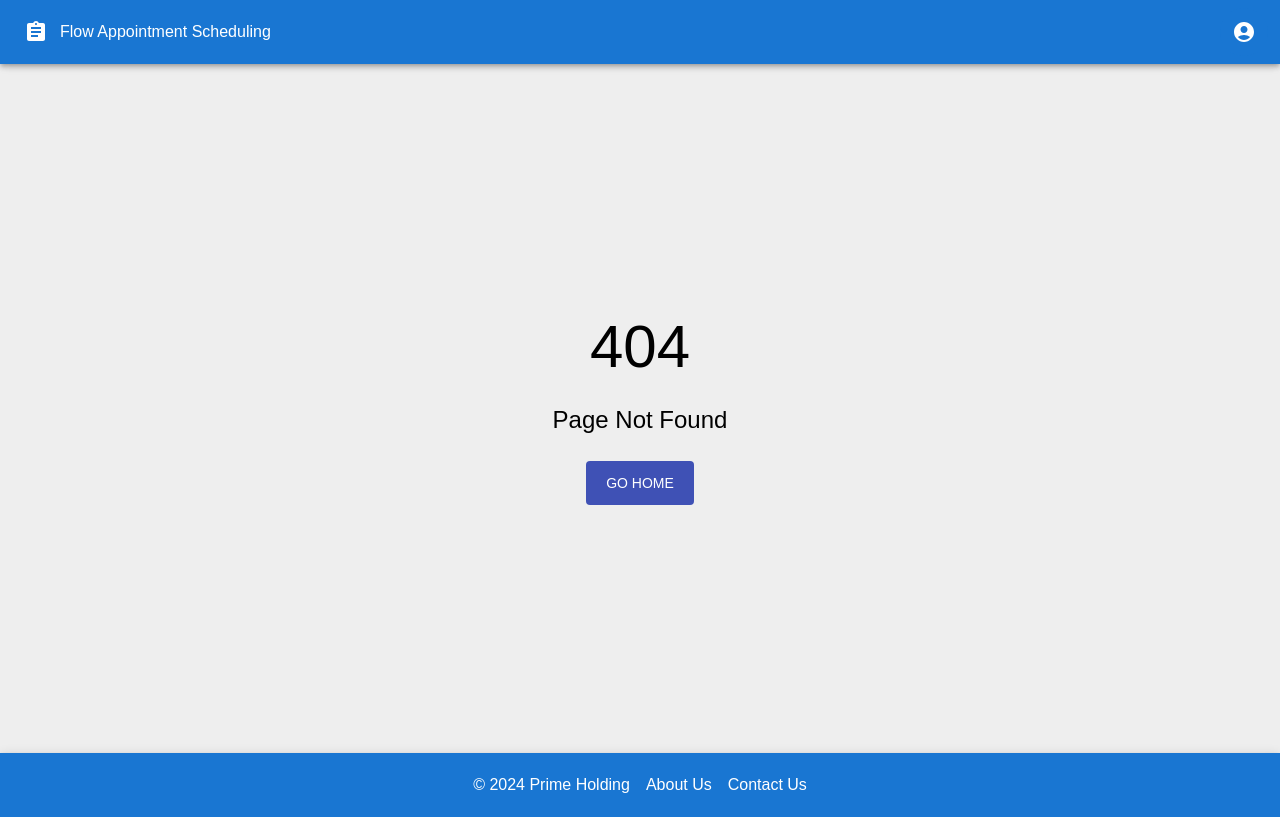
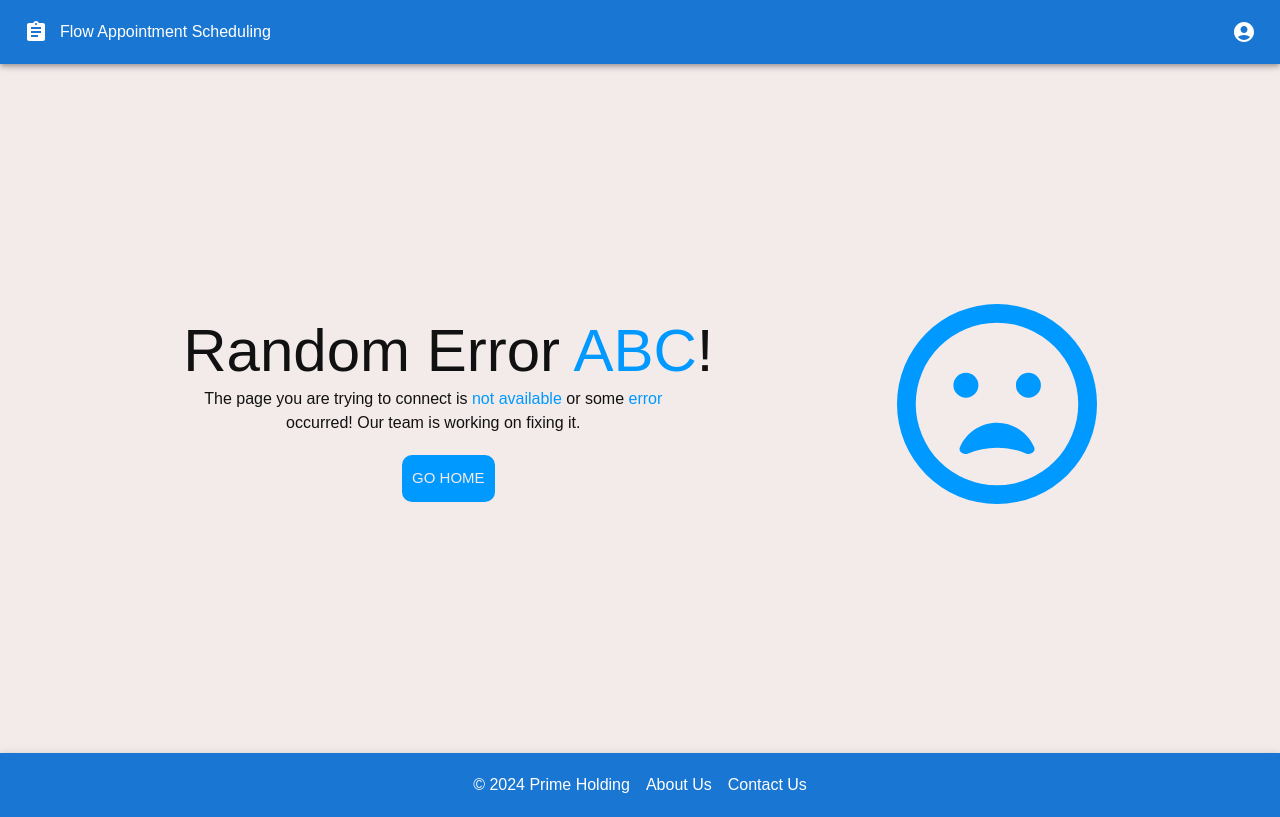
Before and after one commit to SvetlinDimitrov/Flow-Appointment-Scheduling-FE, a React (Vite) app: page /error in a window 1280 px wide. Before the commit this address had no page. Built offline with nearby package versions, Linux system fonts and the light colour scheme.

Commit message:
Update the 'Page Not Found' component and add a new page to handle bad requests or unexpected errors.

```diff
--- a/package.json
+++ b/package.json
@@ -32,6 +32,8 @@
   },
   "devDependencies": {
     "@eslint/js": "^9.8.0",
+    "@fortawesome/free-regular-svg-icons": "^6.6.0",
+    "@fortawesome/react-fontawesome": "^0.2.2",
     "@tanstack/eslint-plugin-query": "^5.51.15",
     "@types/luxon": "^3.4.2",
     "@types/node": "^22.1.0",
@@ -43,6 +45,7 @@
     "eslint-plugin-react-hooks": "^5.1.0-rc.0",
     "eslint-plugin-react-refresh": "^0.4.9",
     "globals": "^15.9.0",
+    "styled-components": "^6.1.13",
     "typescript": "^5.5.3",
     "typescript-eslint": "^8.0.0",
     "vite": "^5.4.0",
--- a/src/App.tsx
+++ b/src/App.tsx
@@ -20,6 +20,7 @@ import AdminDashboardUsers from "./features/admin/user-dashboard/AdminDashboardU
 import ServicePage from "./features/guest/service-id/ServiceIdPage.tsx";
 import StaffClientRoutes from "./shared/core/layouts/StaffClientRoutes.tsx";
 import AppointmentLayout from "./shared/core/layouts/AppointmentLayout.tsx";
+import ErrorPage from "./shared/core/error-page/ErrorPage.tsx";
 
 function App() {
 
@@ -35,6 +36,7 @@ function App() {
       <Box flexGrow={1}>
         <Routes>
           <Route path="/" element={<Home/>}/>
+          <Route path={"/error"} element={<ErrorPage/>}/>
           <Route path="/about-us" element={<AboutUs/>}/>
           <Route path="/contact-us" element={<ContactUs/>}/>
           <Route element={<GuestRoutes/>}>
--- /dev/null
+++ b/src/shared/core/error-page/ErrorPage.tsx
@@ -0,0 +1,137 @@
+import styled, { createGlobalStyle } from 'styled-components';
+import { Button, Typography } from '@mui/material';
+import { FontAwesomeIcon } from '@fortawesome/react-fontawesome';
+import { faFrownOpen } from '@fortawesome/free-regular-svg-icons';
+import { useNavigate } from 'react-router-dom';
+
+const GlobalStyle = createGlobalStyle`
+    * {
+        margin: 0;
+        padding: 0;
+        box-sizing: border-box;
+        font-family: "Consolas", monospace;
+    }
+`;
+
+const Header = styled.header`
+  width: 100%;
+  height: 86.1vh;
+  background: #1b1818;
+  display: flex;
+  align-items: center;
+  justify-content: center;
+
+  @media only screen and (prefers-color-scheme: light) {
+    background: #f3eaea;
+  }
+`;
+
+const Container = styled.div`
+  height: 100%;
+  width: 100%;
+  display: flex;
+  align-items: center;
+  justify-content: space-evenly;
+  flex-direction: row-reverse;
+
+  @media only screen and (max-width: 800px) {
+    flex-direction: column;
+  }
+`;
+
+const IconContainer = styled.div`
+  color: #18d1d1;
+  font-size: 200px;
+
+  @media only screen and (prefers-color-scheme: light) {
+    color: #0099ff;
+  }
+`;
+
+const TextContainer = styled.div`
+  color: #fff;
+  text-align: center;
+
+  h2 {
+    font-size: 60px;
+
+    @media only screen and (max-width: 800px) {
+      font-size: 50px;
+    }
+  }
+
+  p {
+    max-width: 500px;
+  }
+
+  span {
+    color: #18d1d1;
+
+    @media only screen and (prefers-color-scheme: light) {
+      color: #0099ff;
+    }
+  }
+
+  @media only screen and (prefers-color-scheme: light) {
+    color: #111;
+  }
+`;
+
+const BtnContainer = styled.div`
+  margin-top: 20px;
+`;
+
+const StyledButton = styled(Button)`
+  color: #1b1818 !important;
+  padding: 10px !important;
+  background: #18d1d1 !important;
+  border-radius: 10px !important;
+  font-weight: 530 !important;
+  font-size: 15px !important;
+  cursor: pointer;
+
+  &:hover {
+    opacity: 0.7;
+  }
+
+  &:active {
+    opacity: 0.5;
+  }
+
+  @media only screen and (prefers-color-scheme: light) {
+    color: #f3eaea !important;
+    background: #0099ff !important;
+  }
+`;
+
+const ErrorPage = () => {
+  const navigate = useNavigate();
+
+  return (
+    <>
+      <GlobalStyle />
+      <Header>
+        <Container>
+          <IconContainer>
+            <FontAwesomeIcon icon={faFrownOpen} />
+          </IconContainer>
+          <TextContainer>
+            <Typography variant="h2">
+              Random Error <span>ABC</span>!
+            </Typography>
+            <Typography variant="body1">
+              The page you are trying to connect is <span>not available</span> or some <span>error</span> occurred! Our team is working on fixing it.
+            </Typography>
+            <BtnContainer>
+              <StyledButton onClick={() => navigate('/')}>
+                Go Home
+              </StyledButton>
+            </BtnContainer>
+          </TextContainer>
+        </Container>
+      </Header>
+    </>
+  );
+};
+
+export default ErrorPage;
--- a/src/shared/core/not-found/PageNotFound.tsx
+++ b/src/shared/core/not-found/PageNotFound.tsx
@@ -1,46 +1,158 @@
-import {Button, Container, Typography} from '@mui/material';
-import {useNavigate} from 'react-router-dom';
-import {styled} from "@mui/system";
+import { useNavigate } from 'react-router-dom';
+import styled, { createGlobalStyle } from 'styled-components';
 
-const StyledContainer = styled(Container)(({theme}) => ({
-  display: 'flex',
-  justifyContent: 'center',
-  alignItems: 'center',
-  height: '86.1vh',
-  flexDirection: 'column',
-  textAlign: 'center',
-  padding: theme.spacing(3),
-}));
+const GlobalStyle = createGlobalStyle`
+  @import url('https://fonts.googleapis.com/css2?family=Montserrat&display=swap');
 
-const StyledButton = styled(Button)(({theme}) => ({
-  marginTop: theme.spacing(2),
-  padding: '10px 20px',
-  backgroundColor: '#3f51b5',
-  color: '#fff',
-  '&:hover': {
-    backgroundColor: '#303f9f',
-  },
-}));
+  body {
+    margin: 0px;
+    height: 100vh;
+    width: 100vw;
+    overflow: hidden;
+    background-repeat: no-repeat;
+    background-size: 100%;
+    background: radial-gradient(white, #CCCDD1);
+  }
+`;
+
+const Container = styled.div`
+  display: flex;
+  height: 100%;
+  width: 100%;
+  align-items: center;
+  justify-content: center;
+`;
+
+const SignWrapper = styled.div`
+  width: 400px;
+  height: 100%;
+`;
+
+const Sign = styled.div`
+    margin: 150px;
+    background: radial-gradient(yellow, #EDC612);
+    height: 150px;
+    width: 150px;
+    display: flex;
+    align-items: center;
+    justify-content: center;
+    border-radius: 8px;
+    border: 4px solid #EDC612;
+    box-shadow: inset 0px 0px 0px 4px #1d1d1d;
+    transform: rotate(45deg);
+    position: relative;
+    z-index: 1;
+
+    &::before {
+        position: absolute;
+        z-index: -1;
+        content: "";
+        background: linear-gradient(to right, #8C8C8C, #AFAFAF 20%, #8C8C8C 80%);
+        height: 200px;
+        width: 10px;
+        transform-origin: top;
+        transform: rotate(-45deg);
+        top: 150px;
+        left: 145px;
+    }
+
+    .message {
+        transform: rotate(-45deg);
+        font-family: 'Montserrat', sans-serif;
+        color: #1d1d1d;
+        font-weight: bold;
+        font-size: 70px;
+
+        &::before, &::after {
+            position: absolute;
+            content: "";
+            height: 6px;
+            width: 6px;
+            background: linear-gradient(to right, #ccc, #AFAFAF);
+            left: 66px;
+            border-radius: 50%;
+            top: -50px;
+        }
+
+        &::after {
+            top: 130px;
+        }
+    }
+
+    .redirect {
+        position: absolute;
+        top: 170px;
+        left: 80px;
+        height: 40px;
+        line-height: 40px;
+        text-align: center;
+        width: 150px;
+        background: radial-gradient(#25DA6E, #4BB45B);
+        transform-origin: top;
+        transform: rotate(-48deg);
+        transform-style: preserve-3d;
+        backface-visibility: hidden;
+        font-family: 'Montserrat', sans-serif;
+        padding: 10px;
+        box-shadow: inset 0px 0px 0px 3px white;
+        border-radius: 5px;
+        border: 5px solid #4BB45B;
+
+        a {
+            color: white;
+            text-decoration: none;
+            text-transform: uppercase;
+        }
+
+        &::before {
+            position: absolute;
+            content: "";
+            height: 6px;
+            width: 6px;
+            background: linear-gradient(to right, #ccc, #AFAFAF);
+            border-radius: 50%;
+            left: 81px;
+        }
+    }
+`;
+
+const Info = styled.div`
+  width: 350px;
+
+  h1 {
+    color: #EDC612;
+    font-family: 'Montserrat', sans-serif;
+    font-weight: bold;
+  }
+
+  p {
+    font-family: 'Montserrat', sans-serif;
+    color: #1d1d1d;
+    font-size: 16px;
+  }
+`;
 
 const PageNotFound = () => {
   const navigate = useNavigate();
 
-  const handleGoHome = () => {
-    navigate('/');
-  };
-
   return (
-    <StyledContainer>
-      <Typography variant={"h2"} component={"h1"} gutterBottom>
-        404
-      </Typography>
-      <Typography variant={"h5"} component={"p"} gutterBottom>
-        Page Not Found
-      </Typography>
-      <StyledButton onClick={handleGoHome}>
-        Go Home
-      </StyledButton>
-    </StyledContainer>
+    <>
+      <GlobalStyle />
+      <Container>
+        <SignWrapper>
+          <Sign>
+            <div className="message">404</div>
+            <div className="redirect">
+              <a href="#" onClick={() => navigate('/')}>back to home</a>
+            </div>
+          </Sign>
+        </SignWrapper>
+        <Info>
+          <h1>Oops, you've come to a "dead end"</h1>
+          <p>The page you were looking for was probably moved, deleted, eaten, went on vacation or never existed.</p>
+        </Info>
+      </Container>
+    </>
   );
 };
 
```
Also changed, not shown: 1 other file (tests, documents, lock files or other folders).
